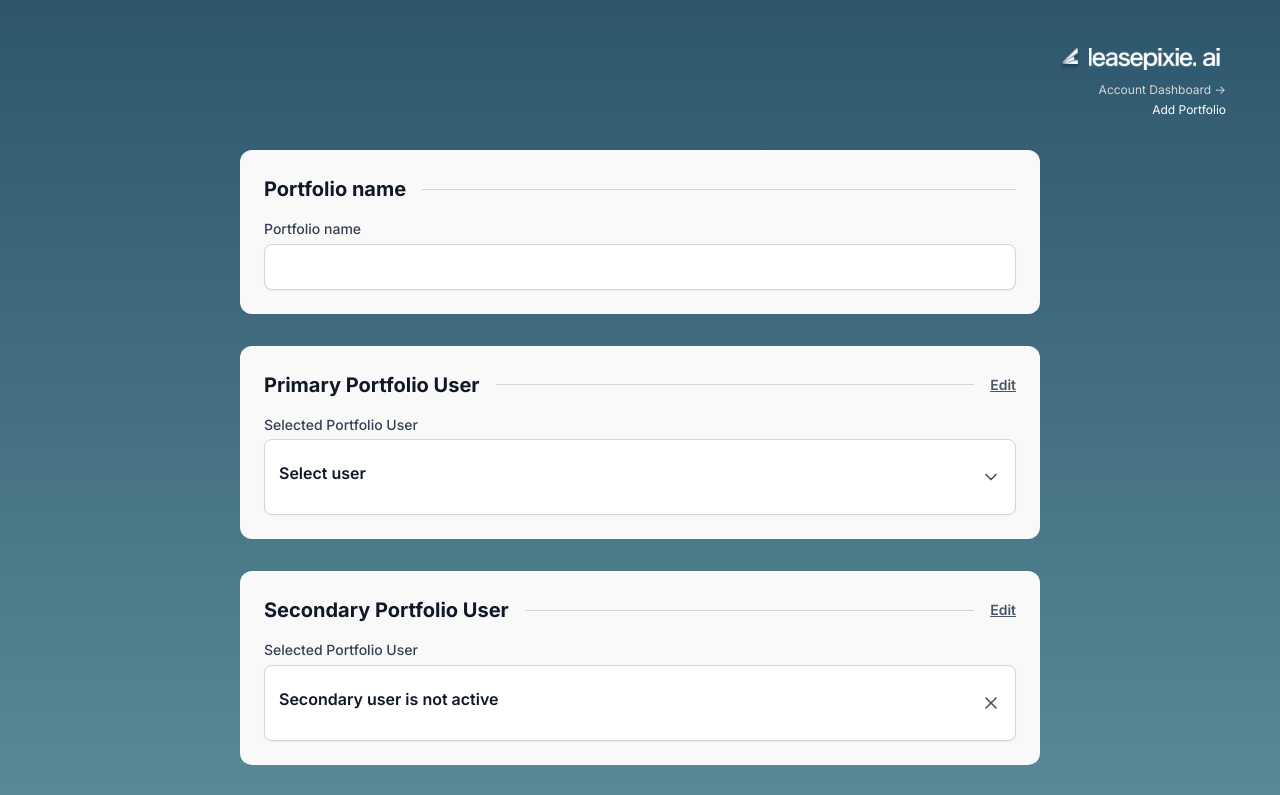
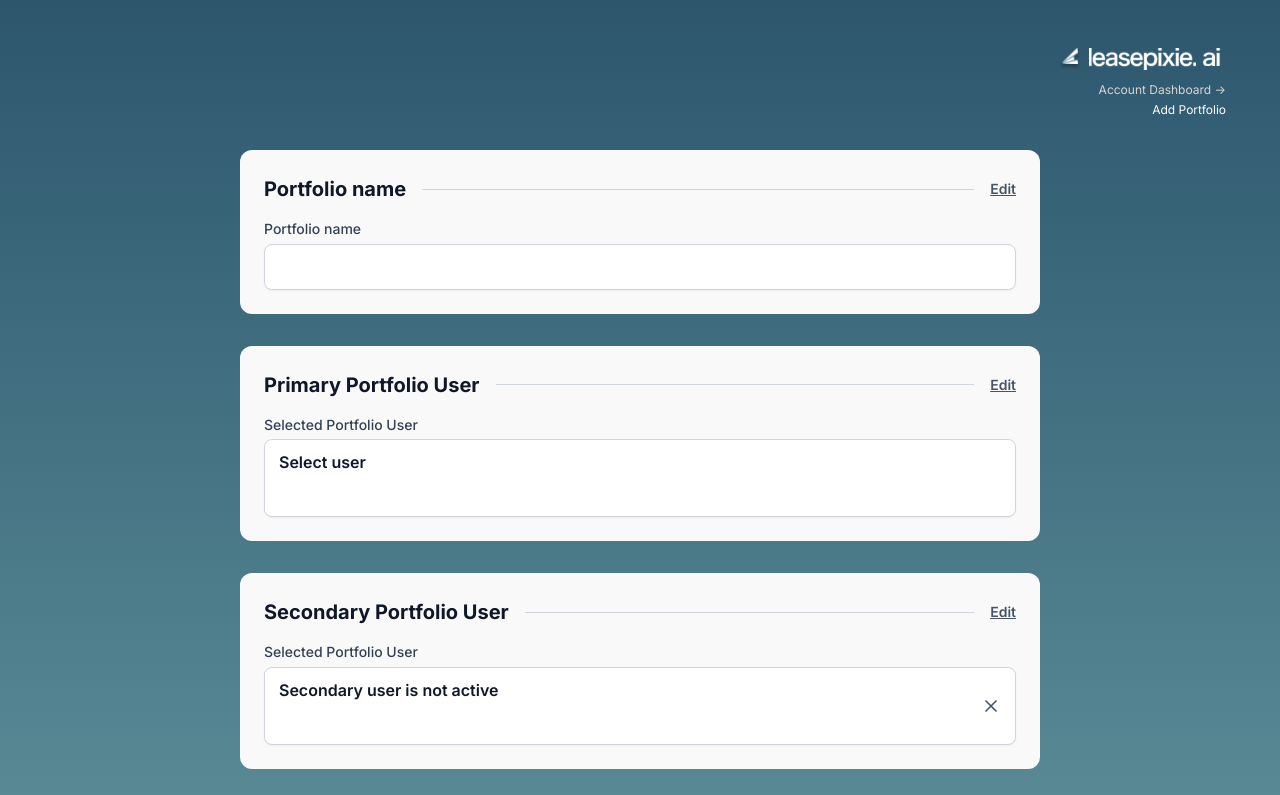
Before and after one commit to impradp/lease-pixie-frontend, a Next.js app: page /portfolio in a window 1280 px wide. Shown: the top 795 px of the page. Built offline with nearby package versions, Linux system fonts and the light colour scheme.

Commit message:
CRM-25: Fix issues with card background open/close configuration, dropdown alignment and edit/close feature.

```diff
--- a/src/app/portfolio/page.tsx
+++ b/src/app/portfolio/page.tsx
@@ -16,13 +16,11 @@ import { Locale } from "@/locales";
 import Link from "next/link";
 
 export default function PortfolioPage() {
-  const portfolioId = "";
-  const isExistingPortfolio = !!portfolioId;
-
   const [locale] = useState<Locale>("en");
   const messages = getMessages(locale);
 
   const [isEditing, setIsEditing] = useState(false);
+  const [editingSection, setEditingSection] = useState<string | null>(null);
   const [isSecondaryUserLocked, setIsSecondaryUserLocked] = useState(true);
   const [isSecondaryVendorLocked, setIsSecondaryVendorLocked] = useState(true);
   const [isTertiaryVendorLocked, setIsTertiaryVendorLocked] = useState(true);
@@ -42,25 +40,19 @@ export default function PortfolioPage() {
     DropdownOption | undefined
   >();
 
-  // TODO: Fetch portfolio data
   const [isPopupOpen, setIsPopupOpen] = useState(false);
-  const [portfolioName, setPortfolioName] = useState(
-    isExistingPortfolio ? "Grizwald Realty Company" : ""
-  );
 
   const handleEdit = () => {
     setIsEditing(true);
   };
 
   const handleSubmit = () => {
-    // TODO: Implement submit logic
     setIsPopupOpen(true);
   };
 
-  // Automatically select the empty option in secondary when primary is selected
   const handlePrimaryUserChange = (user: DropdownOption) => {
     setPrimarySelectedUser(user);
-    if (user && user.value != "") {
+    if (user && user.value !== "") {
       setIsSecondaryUserLocked(false);
       const emptyOption = sampleSecondaryUsers.find((opt) => opt.value === "");
       if (emptyOption) {
@@ -71,7 +63,7 @@ export default function PortfolioPage() {
 
   const handlePrimaryVendorChange = (user: DropdownOption) => {
     setPrimarySelectedVendor(user);
-    if (user && user.value != "") {
+    if (user && user.value !== "") {
       setIsSecondaryVendorLocked(false);
       setIsTertiaryVendorLocked(false);
       const emptyOption = sampleVendorUsers.find((opt) => opt.value === "");
@@ -80,6 +72,14 @@ export default function PortfolioPage() {
         setTertiarySelectedVendor(emptyOption);
       }
     }
+  };
+
+  const handleSectionEdit = (section: string) => {
+    setEditingSection(section);
+  };
+
+  const handleSectionClose = () => {
+    setEditingSection(null);
   };
 
   return (
@@ -96,14 +96,12 @@ export default function PortfolioPage() {
               </span>
             </Link>
           </div>
-
           <div className="text-right mt-1">
             <span className="text-primary-regular font-normal font-['Inter'] leading-tight mx-1">
               Add Portfolio
             </span>
           </div>
         </div>
-        {/* Layout for screens <= 431px (single line, right-aligned) */}
         <div className="flex xs:hidden items-center justify-end w-full">
           <Link
             href="/account/dashboard"
@@ -122,12 +120,12 @@ export default function PortfolioPage() {
       <div className="max-w-[800px] mx-auto space-y-8">
         <div className="space-y-8">
           <PortfolioCard
-            portfolioName={portfolioName}
+            portfolioName=""
             onEdit={handleEdit}
-            isExistingPortfolio={isExistingPortfolio}
-            onNameChange={
-              isEditing || !isExistingPortfolio ? setPortfolioName : undefined
-            }
+            sectionId="portfolioCard"
+            editingSection={editingSection}
+            onSectionEdit={handleSectionEdit}
+            onSectionClose={handleSectionClose}
           />
 
           <PortfolioUser
@@ -135,8 +133,11 @@ export default function PortfolioPage() {
             users={samplePrimaryUsers}
             selectedUser={primarySelectedUser}
             onUserChange={handlePrimaryUserChange}
-            isExistingPortfolio={isExistingPortfolio}
             isLocked={false}
+            sectionId="primaryUser" // Unique identifier for this section
+            editingSection={editingSection}
+            onSectionEdit={handleSectionEdit}
+            onSectionClose={handleSectionClose}
           />
 
           <PortfolioUser
@@ -144,9 +145,12 @@ export default function PortfolioPage() {
             users={sampleSecondaryUsers}
             selectedUser={secondarySelectedUser}
             onUserChange={isEditing ? setSecondarySelectedUser : undefined}
-            isExistingPortfolio={isExistingPortfolio}
             isLocked={isSecondaryUserLocked}
             lockMessage={"Secondary user is not active"}
+            sectionId="secondaryUser"
+            editingSection={editingSection}
+            onSectionEdit={handleSectionEdit}
+            onSectionClose={handleSectionClose}
           />
 
           <PortfolioUser
@@ -154,11 +158,14 @@ export default function PortfolioPage() {
             users={sampleVendorUsers}
             selectedUser={primarySelectedVendor}
             onUserChange={handlePrimaryVendorChange}
-            isExistingPortfolio={isExistingPortfolio}
             showInfo={true}
             userType="Vendor"
             infoContent={messages?.portfolio?.vendor?.primaryInfo}
             isLocked={false}
+            sectionId="primaryVendor"
+            editingSection={editingSection}
+            onSectionEdit={handleSectionEdit}
+            onSectionClose={handleSectionClose}
           />
 
           <PortfolioUser
@@ -166,12 +173,15 @@ export default function PortfolioPage() {
             users={sampleVendorUsers}
             selectedUser={secondarySelectedVendor}
             onUserChange={setSecondarySelectedVendor}
-            isExistingPortfolio={isExistingPortfolio}
             showInfo={true}
             userType="Vendor"
             infoContent={messages?.portfolio?.vendor?.secondaryInfo}
             isLocked={isSecondaryVendorLocked}
             lockMessage={"Seat not active"}
+            sectionId="secondaryVendor"
+            editingSection={editingSection}
+            onSectionEdit={handleSectionEdit}
+            onSectionClose={handleSectionClose}
           />
 
           <PortfolioUser
@@ -179,12 +189,15 @@ export default function PortfolioPage() {
             users={sampleVendorUsers}
             selectedUser={tertiarySelectedVendor}
             onUserChange={setTertiarySelectedVendor}
-            isExistingPortfolio={isExistingPortfolio}
             showInfo={true}
             userType="Vendor"
             infoContent={messages?.portfolio?.vendor?.tertiaryInfo}
             isLocked={isTertiaryVendorLocked}
             lockMessage={"Seat not active"}
+            sectionId="tertiaryVendor"
+            editingSection={editingSection}
+            onSectionEdit={handleSectionEdit}
+            onSectionClose={handleSectionClose}
           />
         </div>
 
--- a/src/components/portfolio/PortfolioCard.tsx
+++ b/src/components/portfolio/PortfolioCard.tsx
@@ -3,39 +3,82 @@ import { CustomInput } from "@/components/ui/CustomInput";
 import { SectionHeader } from "@/components/ui/SectionHeader";
 import { getMessages } from "@/locales/loader";
 import { Locale } from "@/locales";
+import PixieButton from "@/components/buttons/PixieButton";
+import CancelButton from "@/components/buttons/CancelButton";
 
 interface PortfolioCardProps {
   portfolioName: string;
   onEdit?: () => void;
-  isExistingPortfolio?: boolean;
   onNameChange?: (name: string) => void;
+  sectionId: string;
+  editingSection: string | null;
+  onSectionEdit: (section: string) => void;
+  onSectionClose: () => void;
 }
 
 export const PortfolioCard: React.FC<PortfolioCardProps> = ({
   portfolioName,
   onEdit,
-  isExistingPortfolio = false,
   onNameChange,
+  sectionId,
+  editingSection,
+  onSectionEdit,
+  onSectionClose,
 }) => {
-  const isEditing = !isExistingPortfolio || !!onNameChange;
+  const [isEditMode, setIsEditMode] = useState(false);
+  const isEditing = isEditMode; // Editing is only true when in edit mode
 
   const [locale] = useState<Locale>("en");
   const messages = getMessages(locale);
 
+  const handleEdit = () => {
+    if (editingSection === null || editingSection === sectionId) {
+      setIsEditMode(true);
+      onSectionEdit(sectionId);
+      if (onEdit) onEdit();
+    }
+  };
+
+  const handleTextClose = () => {
+    setIsEditMode(false);
+    onSectionClose();
+  };
+
+  const isEditDisabled =
+    editingSection !== null && editingSection !== sectionId;
+
   return (
-    <div className=" bg-card-open-fill rounded-xl p-6 flex flex-col gap-4">
+    <div
+      className={`rounded-xl p-6 flex flex-col gap-4 ${
+        isEditMode ? "bg-card-open-fill" : "bg-card-close-fill"
+      }`}
+    >
       <SectionHeader
         title={messages?.portfolio?.name}
-        onEdit={onEdit}
-        showEditButton={isExistingPortfolio}
+        onEdit={handleEdit}
+        onTextCancel={handleTextClose}
+        showEditButton={!isEditMode} // Show Edit button when not in edit mode
+        showTextCloseButton={isEditMode} // Show Cancel button when in edit mode
+        editDisabled={isEditDisabled}
       />
       <CustomInput
         label={messages?.portfolio?.name}
         value={portfolioName}
         onChange={onNameChange}
-        readOnly={isExistingPortfolio && !onNameChange}
-        isEditing={isEditing}
+        readOnly={!isEditing} // Read-only unless in edit mode
+        isEditing={isEditing} // Enable editing UI only when in edit mode
       />
+      {isEditMode && (
+        <div className="flex flex-col gap-3">
+          <PixieButton
+            label="Update"
+            disabled={false}
+            onClick={handleTextClose}
+            className="w-full"
+          />
+          <CancelButton onClick={handleTextClose} />
+        </div>
+      )}
     </div>
   );
 };
--- a/src/components/portfolio/PortfolioUser.tsx
+++ b/src/components/portfolio/PortfolioUser.tsx
@@ -1,5 +1,4 @@
 import React, { useState, useEffect } from "react";
-
 import { NewVendorFormData } from "@/types/vendor";
 import { NewUserFormData, DropdownOption } from "@/types/user";
 import { NewVendor } from "@/components/portfolio/NewVendor";
@@ -10,12 +9,13 @@ import { NewPortfolioUser } from "@/components/portfolio/NewPortfolioUser";
 import ConfirmationDialog from "@/components/popups/ConfirmationDialog";
 import { getMessages } from "@/locales/loader";
 import { Locale } from "@/locales";
+import PixieButton from "@/components/buttons/PixieButton";
+import CancelButton from "@/components/buttons/CancelButton";
 
 interface PortfolioUserProps {
   label?: string;
   selectedUser?: DropdownOption;
   onUserChange?: (user: DropdownOption) => void;
-  isExistingPortfolio?: boolean;
   users: DropdownOption[];
   onAddUser?: (userData: NewUserFormData) => void;
   onAddVendor?: (vendorData: NewVendorFormData) => void;
@@ -24,13 +24,16 @@ interface PortfolioUserProps {
   userType?: string;
   isLocked: boolean;
   lockMessage?: string;
+  sectionId: string;
+  editingSection: string | null;
+  onSectionEdit: (section: string) => void;
+  onSectionClose: () => void;
 }
 
 export const PortfolioUser: React.FC<PortfolioUserProps> = ({
   label = "",
   selectedUser,
   onUserChange,
-  isExistingPortfolio = false,
   users,
   onAddUser,
   onAddVendor,
@@ -39,6 +42,10 @@ export const PortfolioUser: React.FC<PortfolioUserProps> = ({
   userType = "Portfolio User",
   isLocked = false,
   lockMessage = "Seat not active",
+  sectionId,
+  editingSection,
+  onSectionEdit,
+  onSectionClose,
 }) => {
   const [showNewUserModal, setShowNewUserModal] = useState(false);
   const [showNewVendorModal, setShowNewVendorModal] = useState(false);
@@ -48,7 +55,7 @@ export const PortfolioUser: React.FC<PortfolioUserProps> = ({
     message: "",
   });
   const [isEditMode, setIsEditMode] = useState(false);
-  const isEditing = !isExistingPortfolio || !!onUserChange;
+  const isEditing = isEditMode; // Editing is only true when in edit mode
 
   const [locale] = useState<Locale>("en");
   const messages = getMessages(locale);
@@ -101,37 +108,49 @@ export const PortfolioUser: React.FC<PortfolioUserProps> = ({
   };
 
   const handleEdit = () => {
+    if (editingSection === null || editingSection === sectionId) {
       setIsEditMode(true);
+      onSectionEdit(sectionId);
+    }
   };
 
   const handleTextClose = () => {
     setIsEditMode(false);
+    onSectionClose();
   };
+
+  const isEditDisabled =
+    editingSection !== null && editingSection !== sectionId;
 
   return (
     <>
-      <div className="bg-card-open-fill rounded-xl p-6 flex flex-col gap-4">
+      <div
+        className={`rounded-xl p-6 flex flex-col gap-4 ${
+          isEditMode ? "bg-card-open-fill" : "bg-card-close-fill"
+        }`}
+      >
         <SectionHeader
           title={label}
           onEdit={handleEdit}
           onTextCancel={handleTextClose}
-          showEditButton={!isEditMode}
-          showTextCloseButton={isEditMode}
-          showCloseButton={false}
+          showEditButton={!isEditMode} // Show Edit button when not in edit mode
+          showTextCloseButton={isEditMode} // Show Cancel button when in edit mode
           showInfo={showInfo}
           infoContent={infoContent}
+          editDisabled={isEditDisabled}
         />
         <CustomDropdown
           options={users}
           value={selectedUser?.value}
           onChange={onUserChange}
-          readOnly={isExistingPortfolio && !onUserChange}
-          isEditing={isEditing}
+          readOnly={!isEditing} // Read-only unless in edit mode
+          isEditing={isEditing} // Enable editing UI only when in edit mode
           labelSuffix={userType}
           isLocked={isLocked}
           lockMessage={lockMessage}
         />
-        {isEditing && isEditMode && (
+        {isEditMode && (
+          <>
             <IconLinkButton
               label={`Add ${userType}`}
               onClick={() =>
@@ -140,6 +159,16 @@ export const PortfolioUser: React.FC<PortfolioUserProps> = ({
                   : setShowNewVendorModal(true)
               }
             />
+            <div className="flex flex-col gap-3">
+              <PixieButton
+                label="Update"
+                disabled={false}
+                onClick={handleTextClose}
+                className="w-full"
+              />
+              <CancelButton onClick={handleTextClose} />
+            </div>
+          </>
         )}
       </div>
 
--- a/src/components/ui/CustomDropdown.tsx
+++ b/src/components/ui/CustomDropdown.tsx
@@ -128,7 +128,8 @@ export const CustomDropdown: React.FC<CustomDropdownProps> = ({
             </div>
             {selectedOption?.label && (
               <div className="text-card-input-regular text-base font-normal font-['Inter'] leading-normal">
-                {selectedOption.value}
+                {selectedOption.value || "\u00A0"}{" "}
+                {/* Non-breaking space if empty */}
               </div>
             )}
           </div>
@@ -173,7 +174,7 @@ export const CustomDropdown: React.FC<CustomDropdownProps> = ({
                     </div>
                     {option.value !== option.label && (
                       <div className="text-dropdown-regular text-base font-normal font-['Inter'] leading-normal">
-                        {option.value}
+                        {option.value || "\u00A0"}
                       </div>
                     )}
                   </div>
--- a/src/components/ui/SectionHeader.tsx
+++ b/src/components/ui/SectionHeader.tsx
@@ -12,6 +12,7 @@ interface SectionHeaderProps {
   showTextCloseButton?: boolean; // For the new text-based Close button
   showInfo?: boolean;
   infoContent?: string;
+  editDisabled?: boolean; // New prop to disable the Edit button
 }
 
 export const SectionHeader: React.FC<SectionHeaderProps> = ({
@@ -24,6 +25,7 @@ export const SectionHeader: React.FC<SectionHeaderProps> = ({
   showTextCloseButton = false,
   showInfo = false,
   infoContent = "",
+  editDisabled = false, // Default to false
 }) => {
   const [showTooltip, setShowTooltip] = useState(false);
   const [tooltipPosition, setTooltipPosition] = useState<"left" | "right">(
@@ -103,7 +105,10 @@ export const SectionHeader: React.FC<SectionHeaderProps> = ({
       {showEditButton && onEdit && (
         <button
           onClick={onEdit}
-          className="text-card-open-icon text-sm font-semibold font-['Inter'] underline leading-tight"
+          className={`text-card-open-icon text-sm font-semibold font-['Inter'] underline leading-tight ${
+            editDisabled ? "cursor-not-allowed" : ""
+          }`}
+          disabled={editDisabled}
         >
           Edit
         </button>
--- a/tailwind.config.ts
+++ b/tailwind.config.ts
@@ -29,10 +29,13 @@ const config: Config = {
         card: {
           open: {
             regular: "#101828",
-            fill: "#F9F9F9",
+            fill: "#FDFDFD",
             stroke: "#D0D5DD",
             icon: "#475467",
             link: "#0C111D",
+          },
+          close: {
+            fill: "#F9F9F9",
           },
           input: {
             fill: "#FFFFFF",
```
Also changed, not shown: 1 other file (tests, documents, lock files or other folders). Lines whose indentation alone changed are shown as unchanged.
